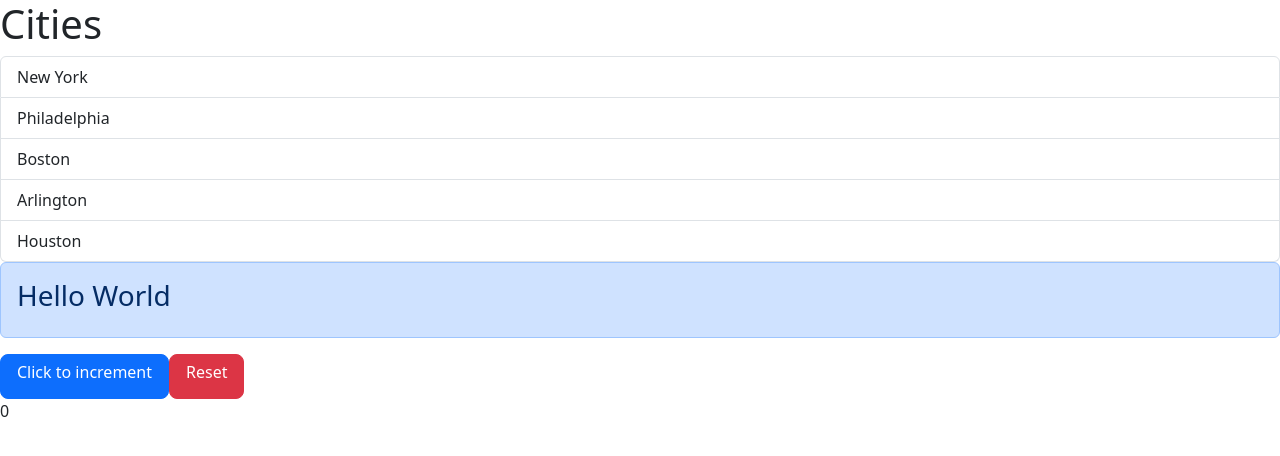
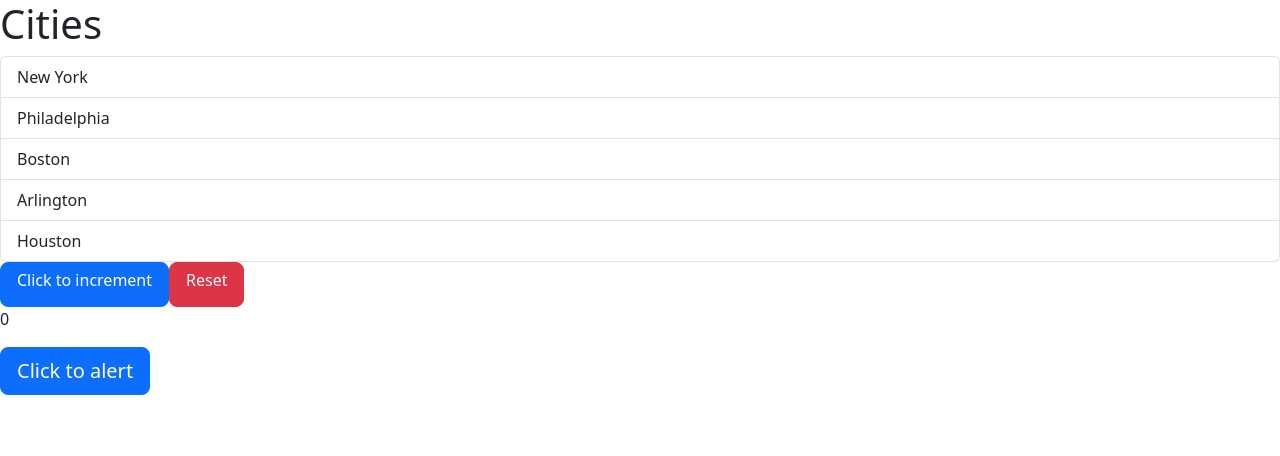
Before and after one commit to hskeays/react-app, a React (Vite) app: page / in a window 1280 px wide. Shown: the top 456 px of the page. Built offline with nearby package versions, Linux system fonts and the light colour scheme.

Commit message:
add button to open an alert, edit alert component with close button

```diff
--- a/package.json
+++ b/package.json
@@ -20,10 +20,14 @@
     "@typescript-eslint/eslint-plugin": "^7.2.0",
     "@typescript-eslint/parser": "^7.2.0",
     "@vitejs/plugin-react": "^4.2.1",
+    "css-loader": "^7.1.1",
     "eslint": "^8.57.0",
     "eslint-plugin-react-hooks": "^4.6.0",
     "eslint-plugin-react-refresh": "^0.4.6",
+    "style-loader": "^4.0.0",
     "typescript": "^5.2.2",
-    "vite": "^5.2.0"
+    "vite": "^5.2.0",
+    "webpack": "^5.91.0",
+    "webpack-cli": "^5.1.4"
   }
 }
--- a/src/App.tsx
+++ b/src/App.tsx
@@ -6,16 +6,8 @@ import { useState } from "react";
 const App = () => {
   let items = ["New York", "Philadelphia", "Boston", "Arlington", "Houston"];
   const handleSelectedItem = (item: string) => console.log(item);
-
   const [count, setCount] = useState(0);
-
-  const onButtonClickInc = () => {
-    setCount(count + 1);
-  };
-
-  const onButtonClickReset = () => {
-    setCount(0);
-  };
+  const [showAlert, setShowAlert] = useState(false);
 
   return (
     <>
@@ -28,19 +20,22 @@ const App = () => {
       </div>
 
       <div>
-        <Alert>
-          <h3>Hello World</h3>
-        </Alert>
+        <Button color="primary" onClick={() => setCount(count + 1)}>
+          <h6>Click to increment</h6>
+        </Button>
+        <Button color="danger" onClick={() => setCount(0)}>
+          <h6>Reset</h6>
+        </Button>
+        <p>{count}</p>
       </div>
 
       <div>
-        <Button color="primary" onClick={onButtonClickInc}>
-          <h6>Click to increment</h6>
-        </Button>
-        <Button color="danger" onClick={onButtonClickReset}>
-          <h6>Reset</h6>
-        </Button>
-        <p>{count}</p>
+        <Button onClick={() => setShowAlert(true)}>Click to alert</Button>
+        {showAlert && (
+          <Alert color="danger" onClose={() => setShowAlert(false)}>
+            This is an alert
+          </Alert>
+        )}
       </div>
     </>
   );
--- a/src/components/Alert.tsx
+++ b/src/components/Alert.tsx
@@ -2,10 +2,26 @@ import { ReactNode } from "react";
 
 interface Props {
   children: ReactNode;
+  color?: "primary" | "secondary" | "warning" | "danger";
+  isVisible?: boolean;
+  onClose(): void;
 }
 
-export const Alert = ({ children }: Props) => {
-  return <div className="alert alert-primary">{children}</div>;
+export const Alert = ({ children, color = "primary", onClose }: Props) => {
+  return (
+    <>
+      <div className={"alert alert-" + color + " alert-dismissible fade show"}>
+        {children}
+        <button
+          type="button"
+          className="btn-close"
+          data-bs-dismiss="alert"
+          aria-label="Close"
+          onClick={onClose}
+        ></button>
+      </div>
+    </>
+  );
 };
 
 export default Alert;
```
Also changed, not shown: 1 other file (tests, documents, lock files or other folders).
